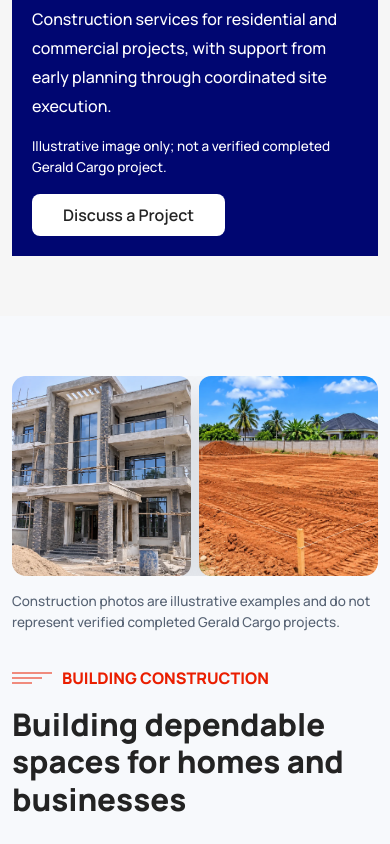
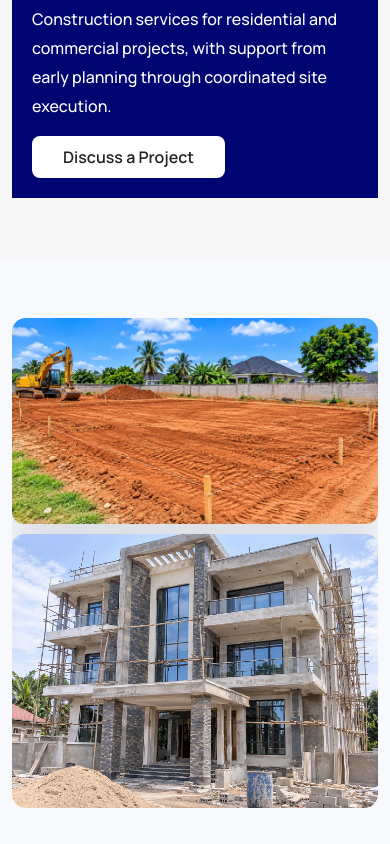
Before and after one commit to jerwinjeanadam591-arch/Gerad-cargo, a plain HTML site: page service.html in a window 390 px wide. Shown: the part 2440-3284 px from the top of the page. Drawn offline with Linux system fonts and the light colour scheme.

Commit message:
Show both construction project photos
Restore the residential construction photo while giving the land-preparation image more prominence and preserving both images without cropping.

Co-authored-by: Copilot <223556219+Copilot@users.noreply.github.com>

```diff
--- a/assets/css/perf-fixes.css
+++ b/assets/css/perf-fixes.css
@@ -15,7 +15,8 @@ img[data-priority="true"]{ loading: auto; }
 
 .construction-photo {
 	display: grid;
-	grid-template-columns: repeat(2, minmax(0, 1fr));
+	grid-template-columns: minmax(0, 1.4fr) minmax(0, 1fr);
+	align-items: start;
 	gap: 1rem;
 	overflow: hidden;
 	border-radius: 14px;
@@ -23,8 +24,8 @@ img[data-priority="true"]{ loading: auto; }
 
 .construction-photo img {
 	width: 100%;
-	height: 420px;
-	object-fit: cover;
+	height: auto;
+	object-fit: contain;
 	border-radius: 12px;
 	box-shadow: 0 18px 45px rgba(15, 25, 48, 0.12);
 }
@@ -433,10 +434,6 @@ img[data-priority="true"]{ loading: auto; }
 		padding: 3rem;
 	}
 
-	.construction-photo img {
-		height: 320px;
-	}
-
 	.office-contact-grid,
 	.office-map-grid {
 		grid-template-columns: repeat(2, minmax(0, 1fr));
@@ -479,15 +476,8 @@ img[data-priority="true"]{ loading: auto; }
 	}
 
 	.construction-photo {
+		grid-template-columns: minmax(0, 1fr);
 		margin-bottom: 1.5rem;
-	}
-
-	.construction-photo img {
-		height: 200px;
-	}
-
-	.construction-photo {
-		gap: 0.8rem;
 	}
 
 	.construction-services {
@@ -942,23 +932,11 @@ img[data-priority="true"]{ loading: auto; }
 	box-shadow: 0 0 0 2px #fff !important;
 }
 
-.construction-image-note,
 .quote-privacy-note,
 .form-privacy-note {
 	color: #566273;
 	font-size: 1.35rem;
 	line-height: 1.6;
-}
-
-.hero-image-note {
-	margin: 1.2rem 0 0;
-	color: #fff;
-	font-size: 1.2rem;
-	line-height: 1.5;
-}
-
-.construction-image-note {
-	margin: 1.2rem 0 0;
 }
 
 .footer-privacy-link {
--- a/service.html
+++ b/service.html
@@ -238,7 +238,7 @@
 					</div>
 					<div class="service-box-2" id="building-construction">
 						<div class="service-pic-2">
-							<img src="gerald%20images/constuction/Modern%20Luxury%20Villa%20Under%20Construction-1.webp" alt="Illustrative image of a modern residential building under construction" loading="lazy" decoding="async">
+							<img src="gerald%20images/constuction/Modern%20Luxury%20Villa%20Under%20Construction-1.webp" alt="Gerald Cargo residential construction project: a modern building under construction" loading="lazy" decoding="async">
 							<div class="service-desc-2">
 								<div class="service-icon-title">
 									<div class="service-icon-2">
@@ -254,7 +254,6 @@
 								</div>
 								<div class="service-text">
 									<p>Construction services for residential and commercial projects, with support from early planning through coordinated site execution.</p>
-									<p class="construction-image-note">Illustrative image only; not a verified completed Gerald Cargo project.</p>
 									<a href="contact.html" class="service-btn-2">Discuss a Project</a>
 								</div>
 							</div>
@@ -272,10 +271,9 @@
 				<div class="row g-5 align-items-center">
 					<div class="col-xl-6">
 						<div class="construction-photo">
-							<img src="gerald%20images/constuction/Modern%20Concrete%20House%20Under%20Construction.webp" alt="Illustrative image of a concrete building under construction" loading="lazy" decoding="async">
-							<img src="gerald%20images/constuction/New%20Foundation%20Site%20Under%20Blue%20Skies.webp" alt="Illustrative image of foundation work at a building site" loading="lazy" decoding="async">
+							<img src="gerald%20images/constuction/New%20Foundation%20Site%20Under%20Blue%20Skies.webp" alt="Gerald Cargo land-preparation project: an excavator preparing and leveling the site" width="1672" height="941" loading="lazy" decoding="async">
+							<img src="gerald%20images/constuction/Modern%20Concrete%20House%20Under%20Construction.webp" alt="Gerald Cargo residential construction project: a concrete house under construction" width="1448" height="1086" loading="lazy" decoding="async">
 						</div>
-						<p class="construction-image-note">Construction photos are illustrative examples and do not represent verified completed Gerald Cargo projects.</p>
 					</div>
 					<div class="col-xl-6">
 						<div class="construction-content pl-30">
```
Also changed, not shown: about.html (+1 -2 lines), index.html (+0 -1 lines).
